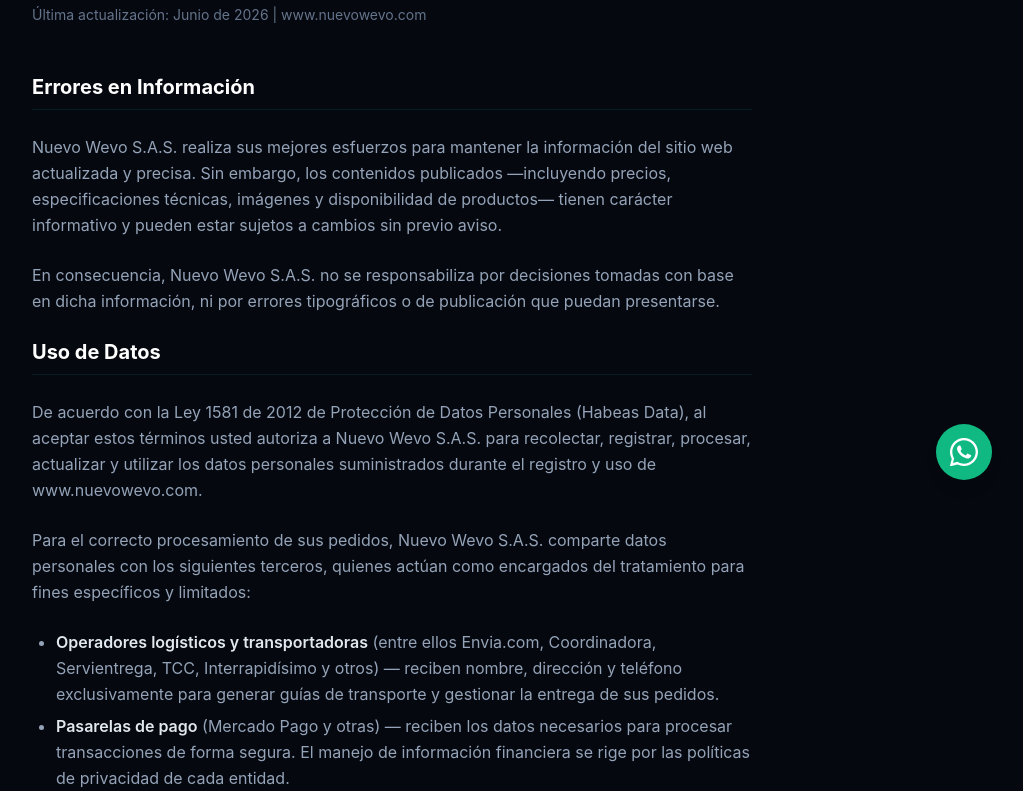
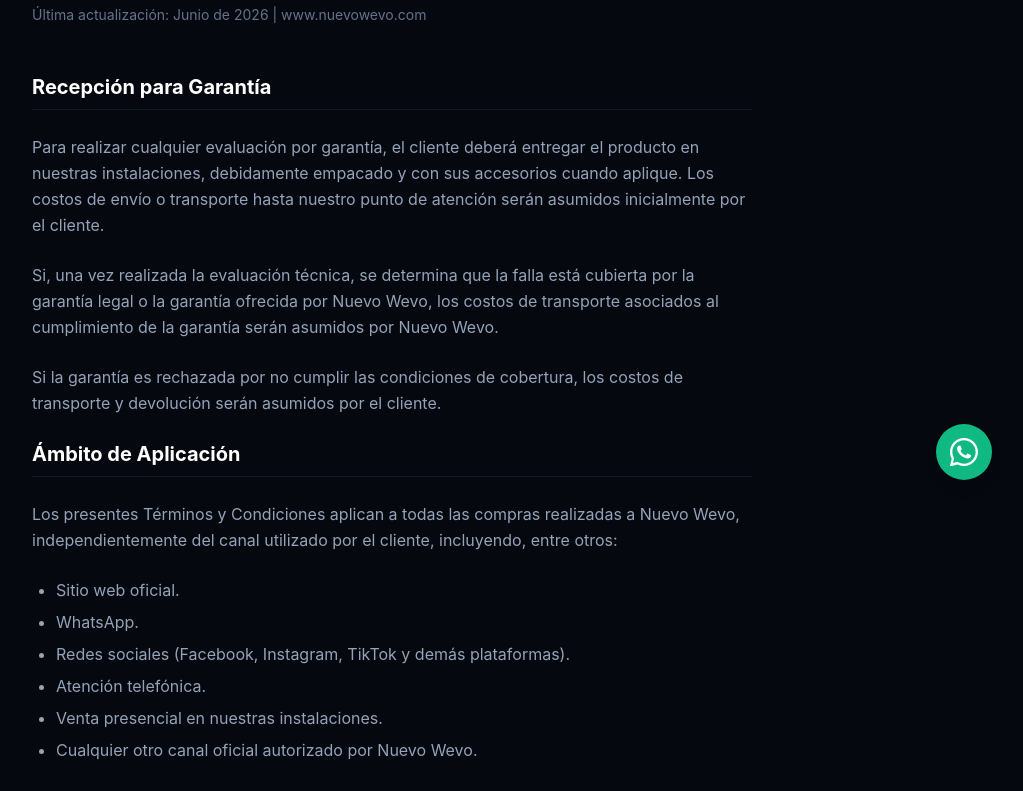
Before and after one commit to Jelp13/Pagina-Web-Nuevo-Wevo, a Next.js app: page /legal/terminos in a window 1280 px wide. Shown: the part 280-1071 px from the top of the page, without its empty margins (248-1271 px from the left). Built offline with nearby package versions, Linux system fonts and the light colour scheme; no server answers.

Commit message:
Prueba con pagos, adicion fonde de la seccion manteniminetos y quiz

```diff
--- a/app/legal/terminos/page.tsx
+++ b/app/legal/terminos/page.tsx
@@ -12,6 +12,40 @@
       title="Términos, Condiciones e Información Legal"
       updated="Junio de 2026 | www.nuevowevo.com"
     >
+
+      <h2>Recepción para Garantía</h2>
+      <p>
+        Para realizar cualquier evaluación por garantía, el cliente deberá entregar el producto en nuestras
+        instalaciones, debidamente empacado y con sus accesorios cuando aplique. Los costos de envío o transporte
+        hasta nuestro punto de atención serán asumidos inicialmente por el cliente.
+      </p>
+      <p>
+        Si, una vez realizada la evaluación técnica, se determina que la falla está cubierta por la garantía
+        legal o la garantía ofrecida por Nuevo Wevo, los costos de transporte asociados al cumplimiento de la
+        garantía serán asumidos por Nuevo Wevo.
+      </p>
+      <p>
+        Si la garantía es rechazada por no cumplir las condiciones de cobertura, los costos de transporte y
+        devolución serán asumidos por el cliente.
+      </p>
+
+      <h2>Ámbito de Aplicación</h2>
+      <p>
+        Los presentes Términos y Condiciones aplican a todas las compras realizadas a Nuevo Wevo,
+        independientemente del canal utilizado por el cliente, incluyendo, entre otros:
+      </p>
+      <ul>
+        <li>Sitio web oficial.</li>
+        <li>WhatsApp.</li>
+        <li>Redes sociales (Facebook, Instagram, TikTok y demás plataformas).</li>
+        <li>Atención telefónica.</li>
+        <li>Venta presencial en nuestras instalaciones.</li>
+        <li>Cualquier otro canal oficial autorizado por Nuevo Wevo.</li>
+      </ul>
+      <p>
+        Al realizar una compra por cualquiera de estos medios, el cliente declara haber leído, comprendido y
+        aceptado los presentes Términos y Condiciones.
+      </p>
 
       <h2>Errores en Información</h2>
       <p>
--- a/app/mantenimientos/page.tsx
+++ b/app/mantenimientos/page.tsx
@@ -1,3 +1,4 @@
+import Image from 'next/image';
 import Navbar from '@/components/Navbar';
 import Footer from '@/components/Footer';
 import MantenimientosCarousel from '@/components/MantenimientosCarousel';
@@ -16,11 +17,16 @@
       {/* Header */}
       <section className="relative overflow-hidden px-6 py-20 text-center">
         <div className="absolute inset-0 bg-[radial-gradient(ellipse_at_50%_0%,rgba(34,211,238,0.10),transparent_60%)]" aria-hidden="true" />
+         <Image
+          src="/Imagenes/logo-wevo-solo.png"
+          alt=""
+          aria-hidden="true"
+          width={880}
+          height={480}
+          className="pointer-events-none absolute left-1/2 top-1/2 -translate-x-1/2 -translate-y-1/2 select-none object-contain opacity-[0.07]"
+        />
         <div className="relative mx-auto max-w-2xl">
-          <span className="rounded-full border border-cyan-400/20 bg-cyan-300/10 px-4 py-2 text-xs uppercase tracking-[0.2em] text-cyan-100">
-            Servicio técnico
-          </span>
-          <h1 className="mt-6 text-5xl font-black tracking-[-0.03em] text-white sm:text-6xl">
+          <h1 className="text-5xl font-black tracking-[-0.03em] text-white sm:text-6xl">
             Mantenimientos
           </h1>
           <p className="mt-4 text-base text-slate-400 sm:text-lg">
--- a/app/quiz/page.tsx
+++ b/app/quiz/page.tsx
@@ -10,6 +10,7 @@
  * - Resultado personalizado con CTA directo al producto
  */
 
+import Image from 'next/image';
 import Navbar from '@/components/Navbar';
 import Quiz from '@/components/Quiz';
 import Footer from '@/components/Footer';
@@ -94,10 +95,15 @@
       {/* HERO SECTION - Presentación y CTA */}
       <section className="relative overflow-hidden px-6 py-20">
         <div className="absolute inset-0 bg-[radial-gradient(circle_at_20%_30%,rgba(93,213,255,0.16),transparent_24%),radial-gradient(circle_at_85%_15%,rgba(93,213,255,0.1),transparent_20%),radial-gradient(circle_at_50%_80%,rgba(255,255,255,0.04),transparent_24%)]" />
+        <Image
+          src="/Imagenes/logo-wevo-solo.png"
+          alt=""
+          aria-hidden="true"
+          width={880}
+          height={480}
+          className="pointer-events-none absolute left-1/2 top-1/2 -translate-x-1/2 -translate-y-1/2 select-none object-contain opacity-[0.07]"
+        />
         <div className="relative mx-auto flex max-w-5xl flex-col items-center gap-8 text-center">
-          <span className="rounded-full border border-cyan-400/20 bg-cyan-300/10 px-4 py-2 text-xs uppercase tracking-[0.2em] text-cyan-100">
-            Recomendador inteligente
-          </span>
           <h1 className="max-w-3xl text-5xl font-black leading-[1.02] tracking-[-0.04em] text-white sm:text-6xl">
             Encuentra tu PC ideal con unas pocas preguntas.
           </h1>
--- a/components/ContactoMantenimientos.tsx
+++ b/components/ContactoMantenimientos.tsx
@@ -26,12 +26,12 @@
           <div className="flex flex-col gap-3 text-sm">
             <div>
               <p className="font-semibold text-slate-200">Lunes a viernes:</p>
-              <p className="text-slate-400">9:00 am a 12:00 pm</p>
-              <p className="text-slate-400">1:00 pm a 6:00 pm</p>
+              <p className="text-slate-400">8:00 am a 12:30 pm</p>
+              <p className="text-slate-400">1:30 pm a 4:30 pm</p>
             </div>
             <div>
               <p className="font-semibold text-slate-200">Sábados:</p>
-              <p className="text-slate-400">9:00 am a 1:00 pm</p>
+              <p className="text-slate-400">9:00 am a 12:00 pm</p>
             </div>
           </div>
 
@@ -44,7 +44,7 @@
             >
               📅 Agenda tu cita
             </a>
-            <p className="text-center text-xs text-slate-500">
+            <p className="text-center text-xs text-cyan-300/80">
               Los servicios de mantenimiento se atienden únicamente con cita previa.
             </p>
           </div>
@@ -123,6 +123,17 @@
                 <path d="M12 2.163c3.204 0 3.584.012 4.85.07 3.252.148 4.771 1.691 4.919 4.919.058 1.265.069 1.645.069 4.849 0 3.205-.012 3.584-.069 4.849-.149 3.225-1.664 4.771-4.919 4.919-1.266.058-1.644.07-4.85.07-3.204 0-3.584-.012-4.849-.07-3.26-.149-4.771-1.699-4.919-4.92-.058-1.265-.07-1.644-.07-4.849 0-3.204.013-3.583.07-4.849.149-3.227 1.664-4.771 4.919-4.919 1.266-.057 1.645-.069 4.849-.069zm0-2.163c-3.259 0-3.667.014-4.947.072-4.358.2-6.78 2.618-6.98 6.98-.059 1.281-.073 1.689-.073 4.948 0 3.259.014 3.668.072 4.948.2 4.358 2.618 6.78 6.98 6.98 1.281.058 1.689.072 4.948.072 3.259 0 3.668-.014 4.948-.072 4.354-.2 6.782-2.618 6.979-6.98.059-1.28.073-1.689.073-4.948 0-3.259-.014-3.667-.072-4.947-.196-4.354-2.617-6.78-6.979-6.98-1.281-.059-1.69-.073-4.949-.073zm0 5.838c-3.403 0-6.162 2.759-6.162 6.162s2.759 6.163 6.162 6.163 6.162-2.759 6.162-6.163c0-3.403-2.759-6.162-6.162-6.162zm0 10.162c-2.209 0-4-1.79-4-4 0-2.209 1.791-4 4-4s4 1.791 4 4c0 2.21-1.791 4-4 4zm6.406-11.845c-.796 0-1.441.645-1.441 1.44s.645 1.44 1.441 1.44c.795 0 1.439-.645 1.439-1.44s-.644-1.44-1.439-1.44z"/>
               </svg>
             </a>
+            <a
+              href="https://www.tiktok.com/@nuevowevo"
+              target="_blank"
+              rel="noreferrer"
+              aria-label="TikTok"
+              className="flex h-12 w-12 items-center justify-center rounded-2xl border border-cyan-400/10 bg-white/5 text-slate-300 transition hover:border-cyan-300/30 hover:bg-white/10 hover:text-white"
+            >
+              <svg className="h-5 w-5" fill="currentColor" viewBox="0 0 24 24">
+                <path d="M19.59 6.69a4.83 4.83 0 01-3.77-4.25V2h-3.45v13.67a2.89 2.89 0 01-2.88 2.5 2.89 2.89 0 01-2.89-2.89 2.89 2.89 0 012.89-2.89c.28 0 .54.04.79.1V9.01a6.33 6.33 0 00-.79-.05 6.34 6.34 0 00-6.34 6.34 6.34 6.34 0 006.34 6.34 6.34 6.34 0 006.33-6.34V8.69a8.18 8.18 0 004.78 1.52V6.77a4.85 4.85 0 01-1.01-.08z"/>
+              </svg>
+            </a>
           </div>
         </div>
 
```
Also changed, not shown: 1 other file (tests, documents, lock files or other folders).
